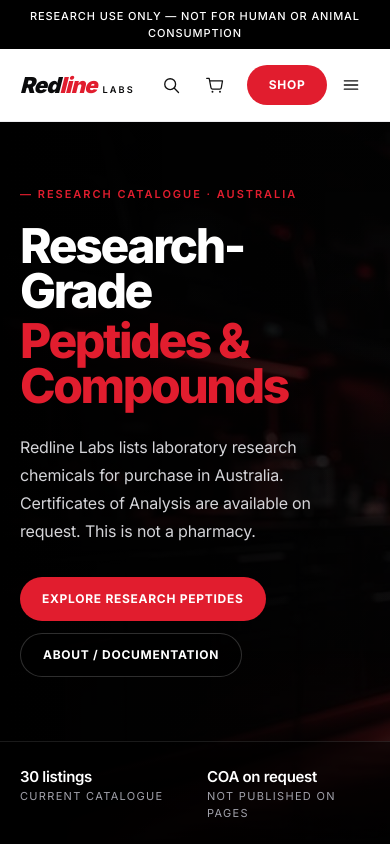
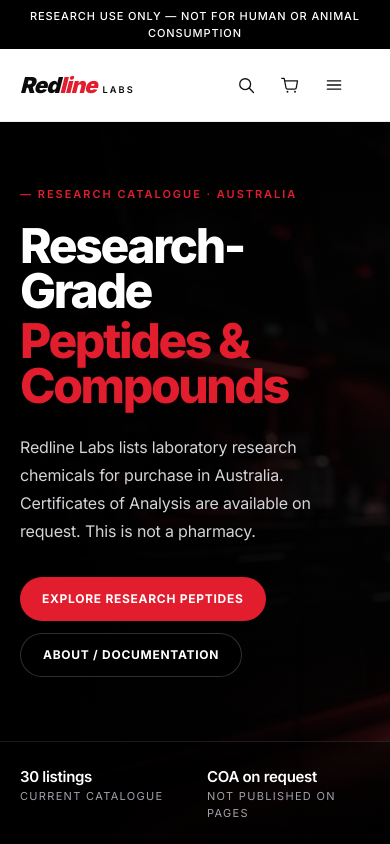
Before and after one commit to maxcoletta56-web/redlinelabs, a Next.js app: page / in a window 390 px wide. Shown: the top 844 px of the page. Built offline with nearby package versions, Linux system fonts and the light colour scheme.

Commit message:
Fix mobile Shop CTA overflow and use working hero product images
The header Shop pill used a CSS display rule that overrode Tailwind hidden on small screens. Hero vials now use catalogue photos that actually load.

Co-authored-by: maxcoletta56-web <maxcoletta56-web@users.noreply.github.com>

```diff
--- a/src/app/page.tsx
+++ b/src/app/page.tsx
@@ -18,7 +18,7 @@ import {
   productsBySlugs,
 } from "@/lib/products";
 
-const heroSlugs = ["ghk-cu", "tb-500", "bpc-157"] as const;
+const heroSlugs = ["ghk-cu", "bpc-157", "retatrutide"] as const;
 
 const steps = [
   {
@@ -53,7 +53,7 @@ const categoryCopy: Record<string, string> = {
 export default function Home() {
   const featured = featuredProducts().slice(0, 3);
   const hero = productsBySlugs([...heroSlugs]);
-  const activeHero = getProduct("tb-500") ?? hero[0];
+  const activeHero = getProduct("bpc-157") ?? hero[0];
   const shopCategories = categories.filter((c) => c !== "All").slice(0, 6);
   const ticker = [...products.map((p) => p.name), ...products.map((p) => p.name)];
 
--- a/src/components/Header.tsx
+++ b/src/components/Header.tsx
@@ -65,7 +65,7 @@ export function Header() {
                 </span>
               )}
             </button>
-            <Link href="/shop" className="btn ml-2 hidden h-10 px-5 py-0 text-[11px] lg:inline-flex">
+            <Link href="/shop" className="btn ml-2 h-10 px-5 py-0 text-[11px] max-lg:!hidden lg:!inline-flex">
               Shop
             </Link>
             <button
```
